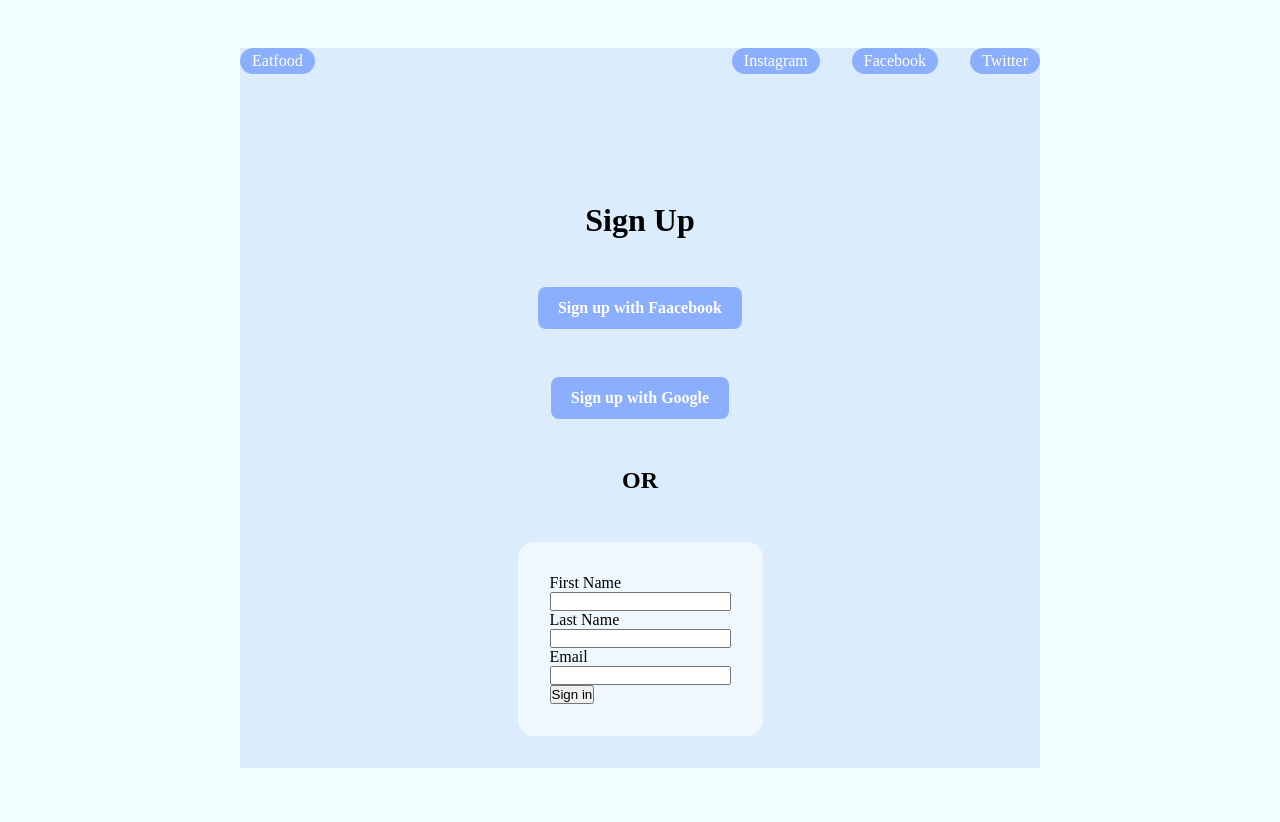
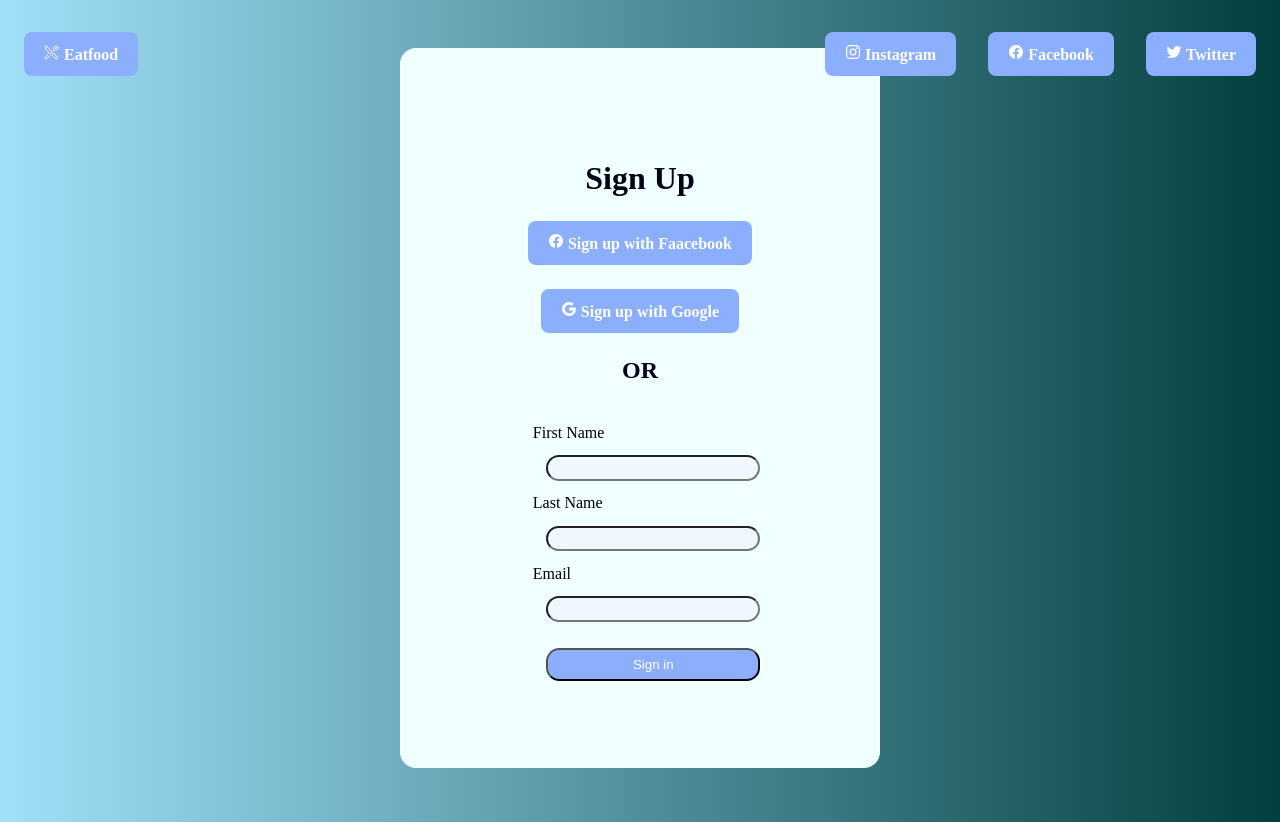
Before and after one commit to Zintany05/sign-up, a plain HTML site: page index.html in a window 1280 px wide. Drawn offline with nearby package versions, Linux system fonts and the light colour scheme.

Commit message:
made nav stable top and color

```diff
--- a/index.html
+++ b/index.html
@@ -12,20 +12,20 @@
     <header>
         <nav>
             <ul>
-                <li><a href="#">Eatfood</a></li>
-                <li><a href="#">Instagram</a></li>
-                <li><a href="#">Facebook</a></li>
-                <li><a href="#">Twitter</a></li>
+                <li><a href="#" class="cta-button"><ion-icon name="restaurant-outline"></ion-icon> Eatfood</a></li>
+                <li><a href="#" class="cta-button"><ion-icon name="logo-instagram"></ion-icon> Instagram</a></li>
+                <li><a href="#" class="cta-button"><ion-icon name="logo-facebook"></ion-icon> Facebook</a></li>
+                <li><a href="#" class="cta-button"><ion-icon name="logo-twitter"></ion-icon> Twitter</a></li>
             </ul>
         </nav>
 
         <div class="flex-container">
             <h1>Sign Up</h1>
-            <a href="#" class="cta-button">Sign up with Faacebook</a>
-            <a href="#" class="cta-button">Sign up with Google</a>
+            <a href="#" class="cta-button"><ion-icon name="logo-facebook"></ion-icon> Sign up with Faacebook</a>
+            <a href="#" class="cta-button"> <ion-icon name="logo-google"></ion-icon> Sign up with Google</a>
             <h2>OR</h2>
             <form action="#" class="userinput">
-                <label for="fname">First Name</label><br>
+                <label for="fname"> First Name</label><br>
                 <input type="text" id="first-name" name="first-name" required><br>
                 <label for="lname">Last Name</label><br>
                 <input type="text" id="last-name" name="last-name" required><br>
@@ -38,4 +38,7 @@
     </header>
 </body>
 
+<script type="module" src="https://unpkg.com/ionicons@7.1.0/dist/ionicons/ionicons.esm.js"></script>
+<script nomodule src="https://unpkg.com/ionicons@7.1.0/dist/ionicons/ionicons.js"></script>
+
 </html>
--- a/style.css
+++ b/style.css
@@ -17,12 +17,19 @@ html {
 
 body {
     padding: 1em;
-    background-color: var(--base-color);
+    background: linear-gradient(to right, rgb(161, 224, 249), rgb(3, 62, 62))
 }
 
 nav {
     margin: 1em auto 3em auto;
     width: min(1000px, 100%);
+    position: fixed;
+    top: 0;
+    left: 0;
+    width: 100%;
+    padding: 1em;
+    z-index: 1000;
+
 }
 
 nav ul {
@@ -30,7 +37,7 @@ nav ul {
     align-items: center;
     justify-content: center;
     list-style-type: none;
-    gap: 2em;
+    gap: 1em;
 }
 
 nav li:first-child {
@@ -38,14 +45,8 @@ nav li:first-child {
 }
 
 nav a {
-    text-decoration: none;
-    color: var(--text-color);
-    background-color: var(--button-color);
-    color: white;
-    padding: 0.25em 0.75em;
-    border-radius: 1em;
-    display: inline-block;
-
+    display: inline-flex;
+    align-items: center;
 }
 
 nav a:hover {
@@ -56,19 +57,24 @@ nav a:hover {
 header {
     margin: 2em auto;
     height: 90vh;
-    width: min(50em, 100%);
-    background-color: rgb(219, 236, 253);
+    width: min(30em, 100%);
+    background-color: var(--base-color);
+    border-radius: 1em;
 
 }
 
 .flex-container {
     display: flex;
-    flex-wrap: wrap;
     align-items: center;
     justify-content: center;
     flex-direction: column;
-    padding: 5em;
-    gap: 3em;
+    width: 100%;
+    gap: 1.5em;
+    max-width: 1200px;
+    margin: 0 auto;
+    padding: 7em;
+    box-sizing: border-box;
+
 }
 
 .cta-button {
@@ -88,9 +94,39 @@ header {
 
 .userinput {
     display: inline-block;
-    border-radius: 1em;
-    background-color: aliceblue;
-    padding: 2em;
+    background-color: var(--base-color);
+    padding: 1em;
     gap: 3em;
     font-size: 1rem;
 }
+
+input[type="text"],
+input[type="email"],
+input[type="submit"] {
+
+    width: 100%;
+    border-radius: 1em;
+    padding: 0.25em;
+    margin: 1em;
+    background-color: aliceblue;
+    box-sizing: border-box;
+}
+
+button {
+    padding: .5em;
+    width: 100%;
+    border-radius: 1em;
+    margin: 1em;
+    cursor: pointer;
+    color: white;
+    background-color: var(--button-color);
+}
+
+button:hover {
+    transform: scale(1.1);
+}
+
+h1,
+h2 {
+    color: rgb(1, 1, 23);
+}
```
